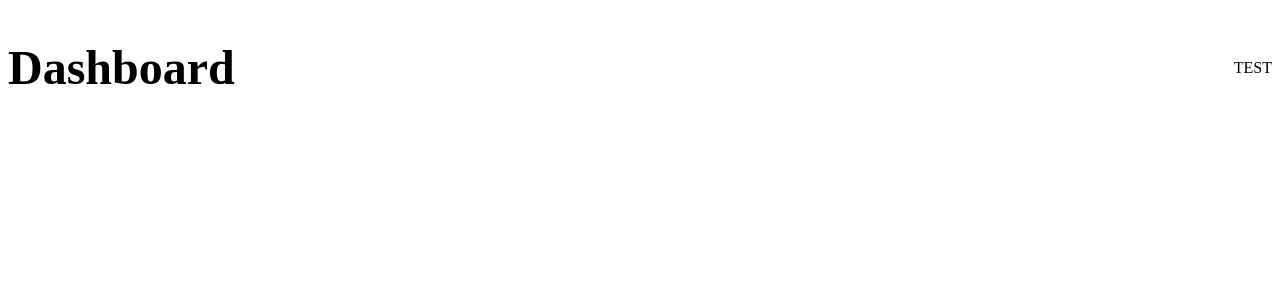
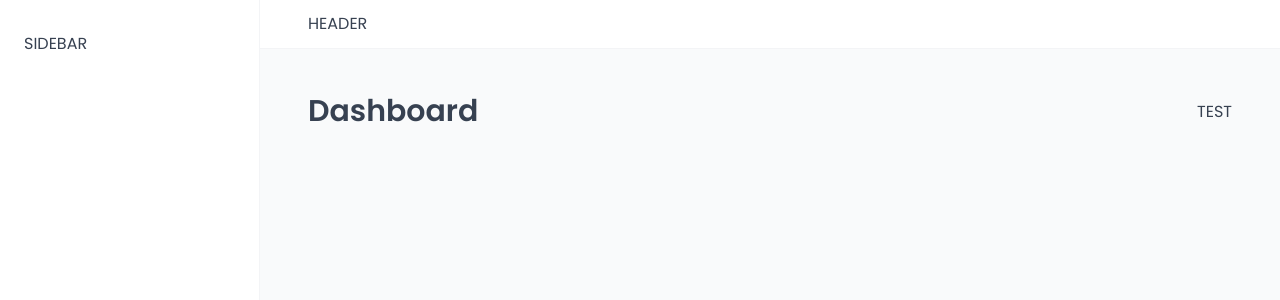
Before and after one commit to Amir-mohammad-ahmady-1234/the-wild-oasis, a React (Vite) app: page /dashboard in a window 1280 px wide. Shown: the top 300 px of the page. Built offline with nearby package versions, Linux system fonts and the light colour scheme; a web font is replaced by a local one.

Commit message:
Building the App Layout.

```diff
--- a/src/App.jsx
+++ b/src/App.jsx
@@ -1,4 +1,5 @@
 import { BrowserRouter, Navigate, Route, Routes } from "react-router-dom";
+
 import Dashboard from "./pages/Dashboard";
 import Bookings from "./pages/Bookings";
 import Cabins from "./pages/Cabins";
@@ -7,11 +8,17 @@
 import Account from "./pages/Account";
 import Login from "./pages/Login";
 import PageNotFound from "./pages/PageNotFound";
+import AppLayOut from "./ui/AppLayout";
+
+import GlobalStyles from "./styles/GlobalStyles";
 
 function App() {
   return (
+    <>
+      <GlobalStyles />
       <BrowserRouter>
         <Routes>
+          <Route element={<AppLayOut />}>
             <Route index element={<Navigate replace to="dashboard" />} />
             <Route path="dashboard" element={<Dashboard />} />
             <Route path="bookings" element={<Bookings />} />
@@ -21,8 +28,10 @@
             <Route path="account" element={<Account />} />
             <Route path="login" element={<Login />} />
             <Route path="*" element={<PageNotFound />} />
+          </Route>
         </Routes>
       </BrowserRouter>
+    </>
   );
 }
 
--- /dev/null
+++ b/src/ui/AppLayout.jsx
@@ -0,0 +1,31 @@
+import { Outlet } from "react-router-dom";
+import Header from "./Header";
+import Sidebar from "./Sidebar";
+import styled from "styled-components";
+
+const StyledAppLayout = styled.div`
+  display: grid;
+  grid-template-columns: 26rem 1fr;
+  grid-template-rows: auto 1fr;
+  height: 100vh;
+`;
+
+const Main = styled.main`
+  background-color: var(--color-grey-50);
+  padding: 4rem 4.8rem 6.4rem;
+`;
+
+function AppLayOut() {
+  return (
+    <StyledAppLayout>
+      <Header />
+      <Sidebar />
+
+      <Main>
+        <Outlet />
+      </Main>
+    </StyledAppLayout>
+  );
+}
+
+export default AppLayOut;
--- /dev/null
+++ b/src/ui/Header.jsx
@@ -0,0 +1,13 @@
+import styled from "styled-components";
+
+const StyledHeader = styled.header`
+  background-color: var(--color-grey-0);
+  padding: 1.2rem 4.8rem;
+  border-bottom: 1px solid var(--color-grey-100);
+`;
+
+function Header() {
+  return <StyledHeader>HEADER</StyledHeader>;
+}
+
+export default Header;
--- /dev/null
+++ b/src/ui/Sidebar.jsx
@@ -0,0 +1,15 @@
+import styled from "styled-components";
+
+const StyledSidebar = styled.aside`
+  background-color: var(--color-grey-0);
+  padding: 3.2rem 2.4rem;
+border-right: 1px solid var(--color-grey-100);
+
+  grid-row: 1 / -1;
+`;
+
+function Sidebar() {
+  return <StyledSidebar>SIDEBAR</StyledSidebar>;
+}
+
+export default Sidebar;
```
Lines whose indentation alone changed are shown as unchanged.
